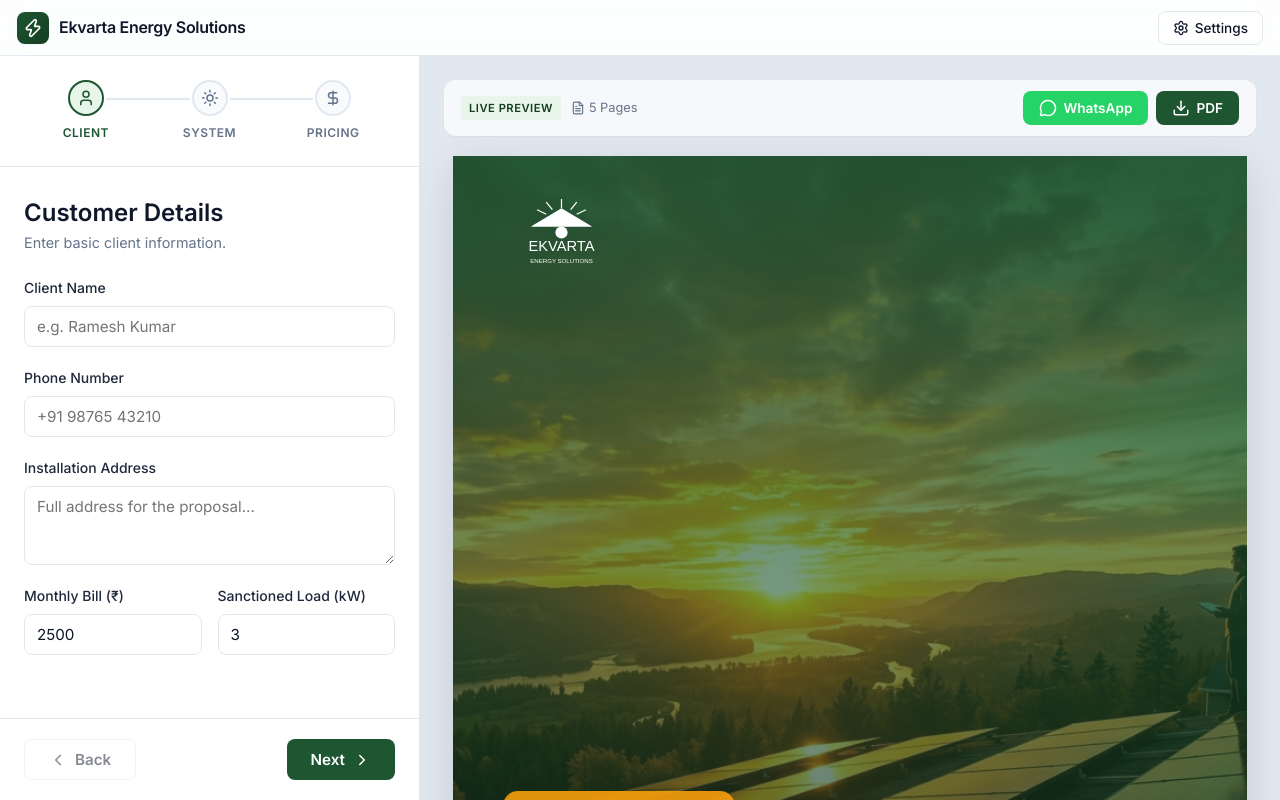
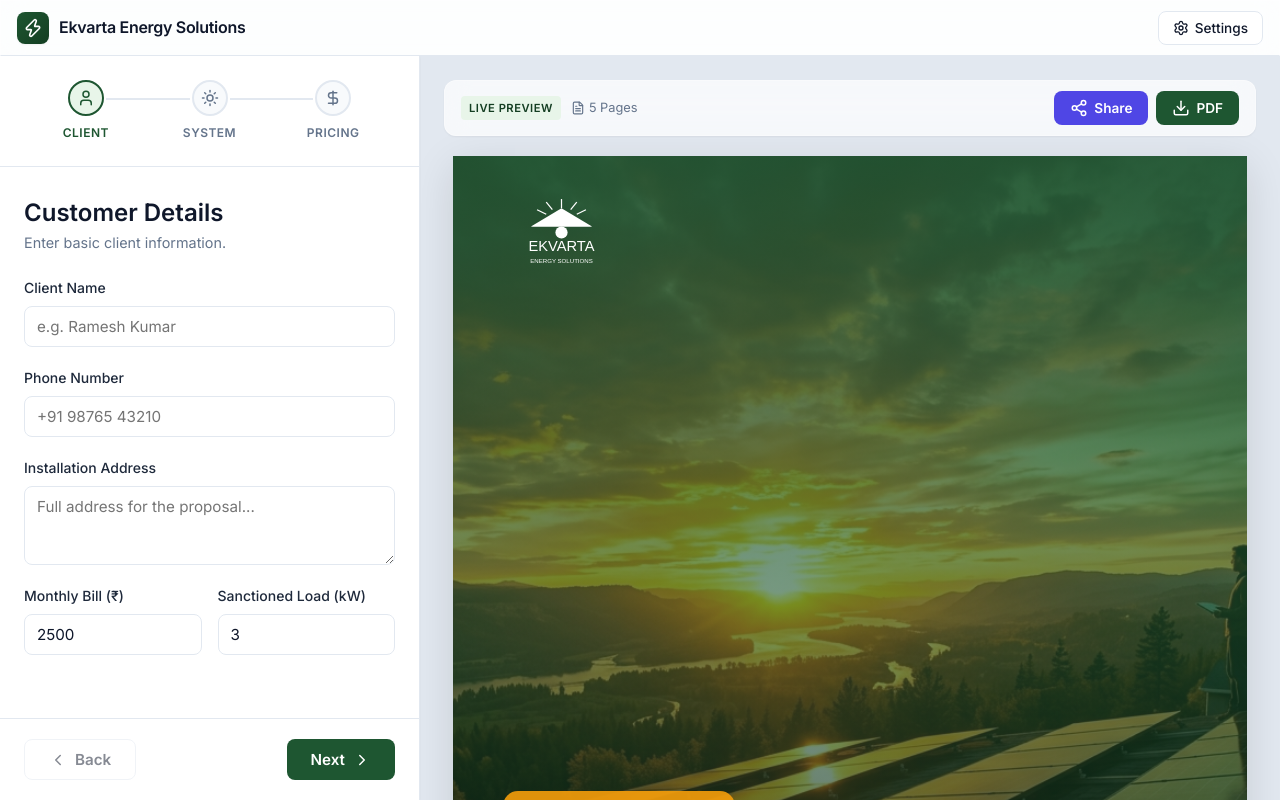
Before and after one commit to mayurkukatkar/EPCs, a React (Vite) app: page / in a window 1280 px wide. Built offline with nearby package versions, Linux system fonts and the light colour scheme.

Commit message:
feat: replace whatsapp button with generic share button

```diff
--- a/src/components/Preview.css
+++ b/src/components/Preview.css
@@ -54,7 +54,7 @@
 }
 
 /* ===== ACTION BUTTONS ===== */
-.btn-whatsapp,
+.btn-share,
 .btn-export {
   display: flex;
   align-items: center;
@@ -68,15 +68,15 @@
   cursor: pointer;
 }
 
-.btn-whatsapp {
-  background: #25d366;
+.btn-share {
+  background: #4f46e5;
   color: white;
 }
 
-.btn-whatsapp:hover:not(:disabled) {
-  background: #1da851;
+.btn-share:hover:not(:disabled) {
+  background: #4338ca;
   transform: translateY(-1px);
-  box-shadow: 0 4px 12px rgba(37,211,102,0.3);
+  box-shadow: 0 4px 12px rgba(79,70,229,0.3);
 }
 
 .btn-export {
@@ -90,7 +90,7 @@
   box-shadow: 0 4px 12px rgba(30,86,49,0.3);
 }
 
-.btn-whatsapp:disabled,
+.btn-share:disabled,
 .btn-export:disabled {
   opacity: 0.65;
   cursor: not-allowed;
@@ -147,8 +147,8 @@
   opacity: 0.6;
 }
 
-.fab-whatsapp {
-  background: #25d366;
+.fab-share {
+  background: #4f46e5;
 }
 
 .fab-download {
--- a/src/components/Preview.jsx
+++ b/src/components/Preview.jsx
@@ -102,8 +102,8 @@ const Preview = () => {
     }
   };
 
-  // Share on WhatsApp
-  const handleWhatsAppShare = async () => {
+  // Share Proposal (Generic Share)
+  const handleShare = async () => {
     if (isSharing || isExporting) return;
     setIsSharing(true);
     try {
@@ -121,7 +121,7 @@ const Preview = () => {
         '📧 Email: energyekvarta@gmail.com\n\n' +
         '_Powered by Ekvarta Energy Solutions_';
 
-      // Try native Web Share API first (works on modern mobile browsers)
+      // Try native Web Share API first
       if (navigator.share && navigator.canShare && navigator.canShare({ files: [pdfFile] })) {
         await navigator.share({
           title: 'Solar Proposal',
@@ -129,21 +129,20 @@ const Preview = () => {
           files: [pdfFile]
         });
       } else {
-        // Fallback: Download the file and then open WhatsApp
-        // On desktop/many browsers, we can only share the text via URL
+        // Fallback: Download and provide instructions
         pdf.save(fileName);
 
         const encodedMessage = encodeURIComponent(message);
         const whatsappUrl = `https://wa.me/?text=${encodedMessage}`;
 
-        // Open WhatsApp in a new tab
+        // Open WhatsApp as a common fallback, but alert the user
+        alert('Sharing directly is not supported on this browser. The PDF has been downloaded. You can now share it manually.');
         window.open(whatsappUrl, '_blank');
       }
     } catch (error) {
-      // User cancelled the share or an error occurred
       if (error.name !== 'AbortError') {
         console.error('Error sharing:', error);
-        alert('Could not share directly. The PDF has been downloaded. You can now share it manually on WhatsApp.');
+        alert('Could not share directly. The PDF has been downloaded.');
       }
     } finally {
       setIsSharing(false);
@@ -160,12 +159,12 @@ const Preview = () => {
         </div>
         <div className="toolbar-actions">
           <button
-            className="btn-whatsapp"
-            onClick={handleWhatsAppShare}
+            className="btn-share"
+            onClick={handleShare}
             disabled={isSharing}
           >
-            {isSharing ? <Loader2 size={18} className="spin" /> : <MessageCircle size={18} />}
-            <span className="btn-text">WhatsApp</span>
+            {isSharing ? <Loader2 size={18} className="spin" /> : <Share2 size={18} />}
+            <span className="btn-text">Share</span>
           </button>
           <button
             className="btn-export"
@@ -188,12 +187,12 @@ const Preview = () => {
       {/* Mobile Floating Action Buttons */}
       <div className="mobile-fab-container">
         <button
-          className="fab fab-whatsapp"
-          onClick={handleWhatsAppShare}
+          className="fab fab-share"
+          onClick={handleShare}
           disabled={isSharing}
-          title="Share on WhatsApp"
+          title="Share Proposal"
         >
-          {isSharing ? <Loader2 size={22} className="spin" /> : <MessageCircle size={22} />}
+          {isSharing ? <Loader2 size={22} className="spin" /> : <Share2 size={22} />}
         </button>
         <button
           className="fab fab-download"
```
